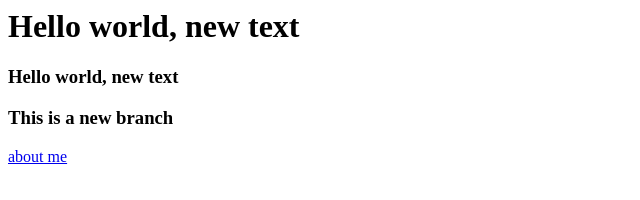
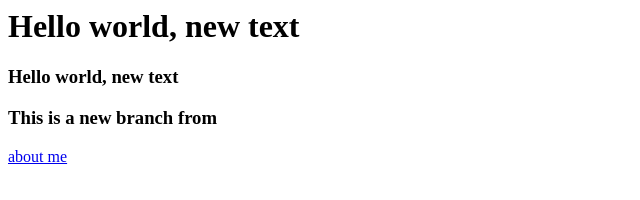
Before and after one commit to cimplex-jester/hello-world, a plain HTML site: page index.html in a window 1280 px wide. Shown: the full height of the page, 0-640 px from the left. Drawn offline with Linux system fonts and the light colour scheme.

Commit message:
new  code

```diff
--- a/index.html
+++ b/index.html
@@ -12,7 +12,7 @@
     </h3>
 
     <h3>
-        This is a new branch
+        This is a new branch from
     </h3>
 
     <a href="file:///C:/Users/Rm303/Desktop/webdesign/about_me.html">about me</a>
```
